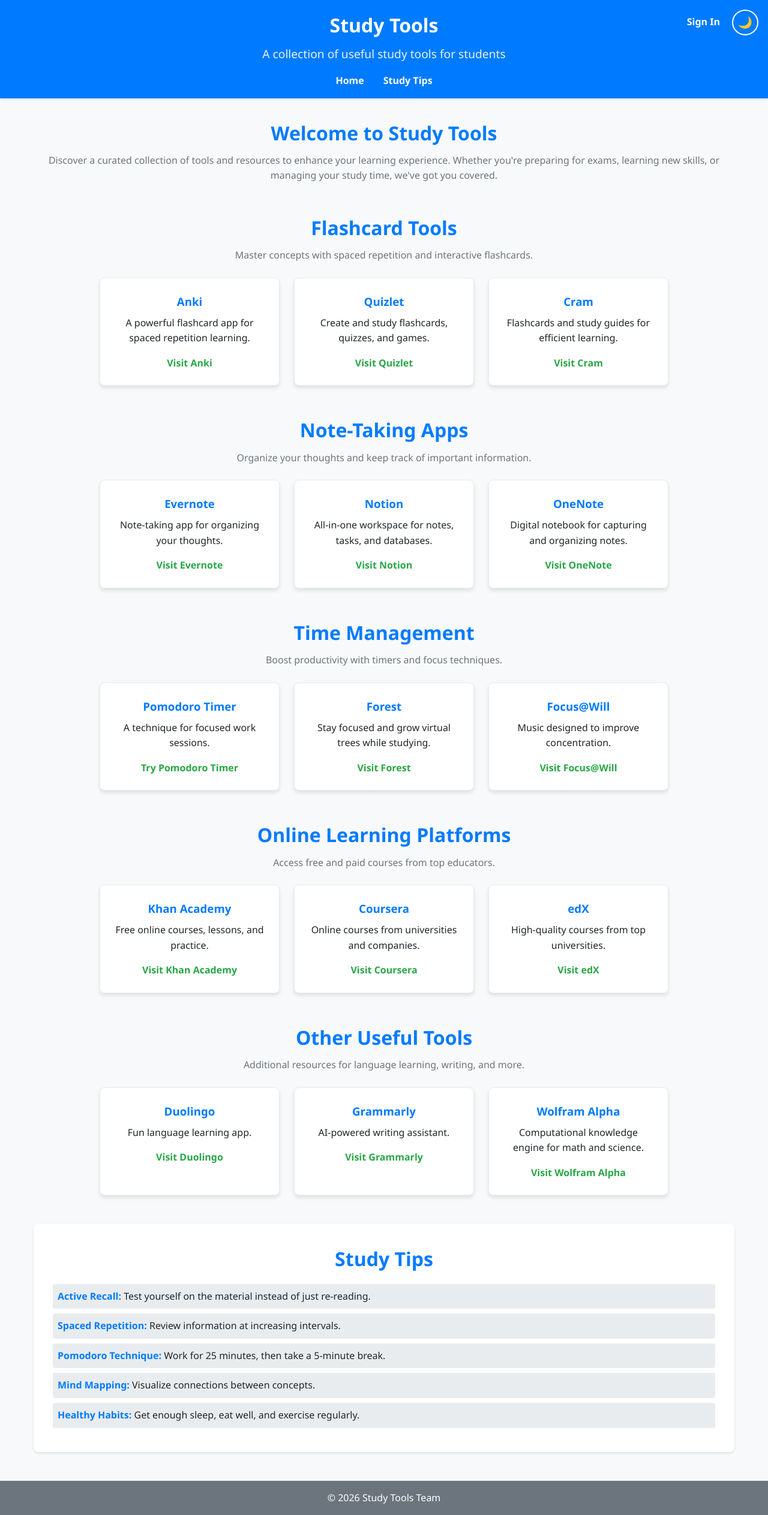
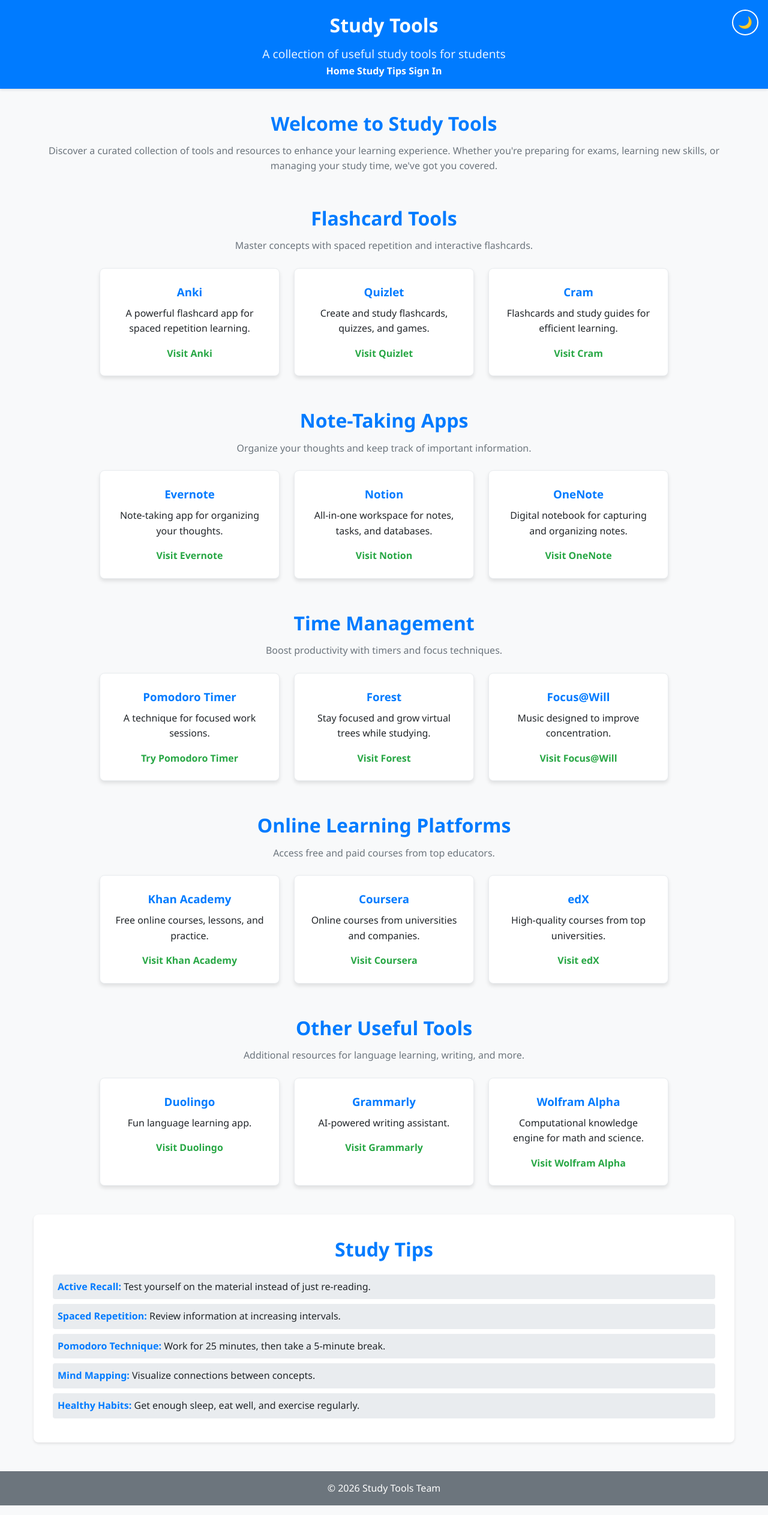
Before and after one commit to redisnotbluedev/study-tools, a Jekyll site: the page built from index.html, in a window 1280 px wide. Shown: the whole page at 60% size. Built offline with Jekyll 4.4.1, drawn with Linux system fonts in a browser that asks for light colours.

Commit message:
move button

```diff
--- a/_layouts/default.html
+++ b/_layouts/default.html
@@ -6,12 +6,12 @@
       <h1>{{ site.title }}</h1>
       <p class="subtitle">{{ site.description }}</p>
       <nav>
-        <ul>
+        <li>
           <li><a href="/">Home</a></li>
           <li><a href="/tips">Study Tips</a></li>
+          <li></li><a href="https://panel.redisnotblue.dev">Sign In</a></li>
         </ul>
       </nav>
-      <a href="https://panel.redisnotblue.dev" class="sign-in-btn">Sign In</a>
       <button id="theme-toggle" aria-label="Toggle dark mode">🌙</button>
     </header>
     <main>
--- a/assets/css/main.css
+++ b/assets/css/main.css
@@ -91,23 +91,6 @@
 #theme-toggle:hover {
   background-color: rgba(255, 255, 255, 0.1);
   transform: scale(1.1);
-}
-
-.sign-in-btn {
-  position: absolute;
-  top: 1rem;
-  right: 4rem;
-  background: var(--primary-color);
-  color: white;
-  padding: 0.5rem 1rem;
-  border-radius: 4px;
-  text-decoration: none;
-  font-weight: bold;
-  transition: var(--transition);
-}
-
-.sign-in-btn:hover {
-  background: var(--accent-color);
 }
 
 main {
@@ -282,10 +265,4 @@
     margin: 1rem auto;
     display: block;
   }
-
-  .sign-in-btn {
-    position: static;
-    margin: 1rem auto;
-    display: block;
-  }
 }
```
